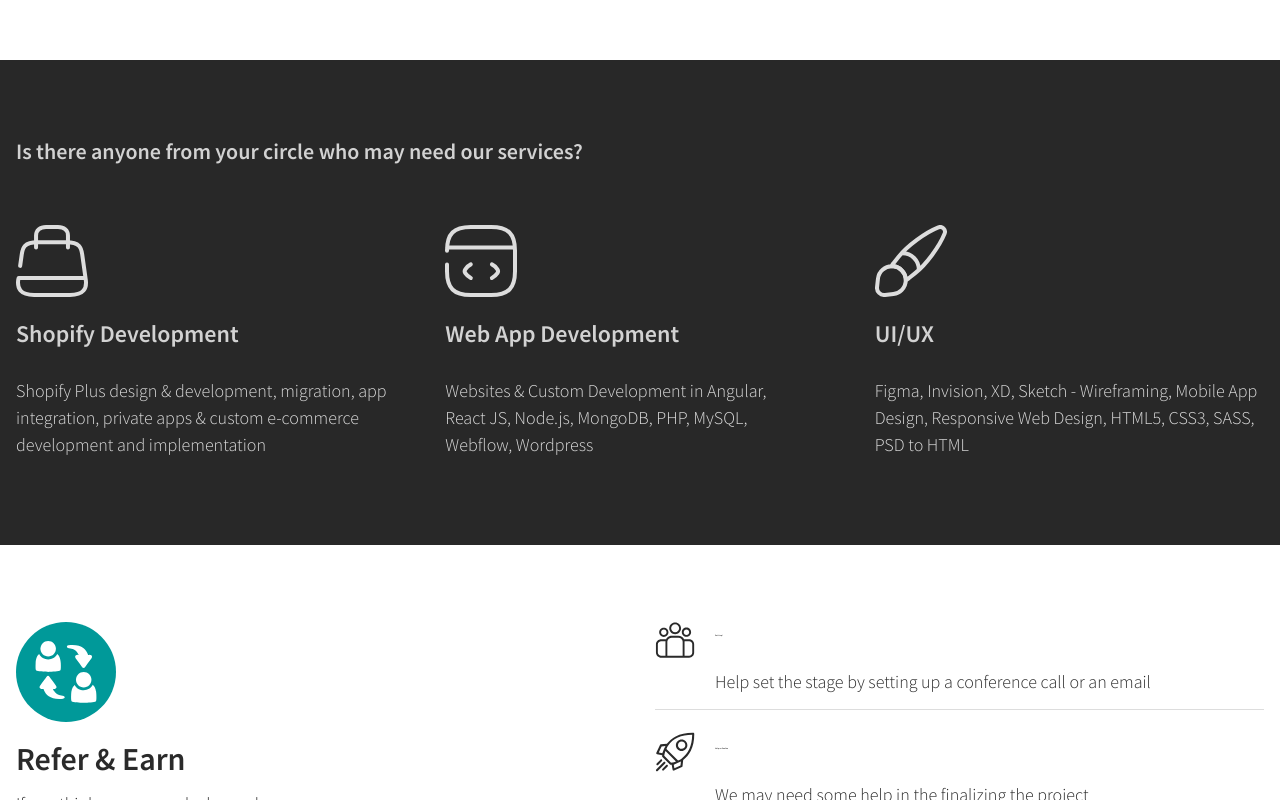
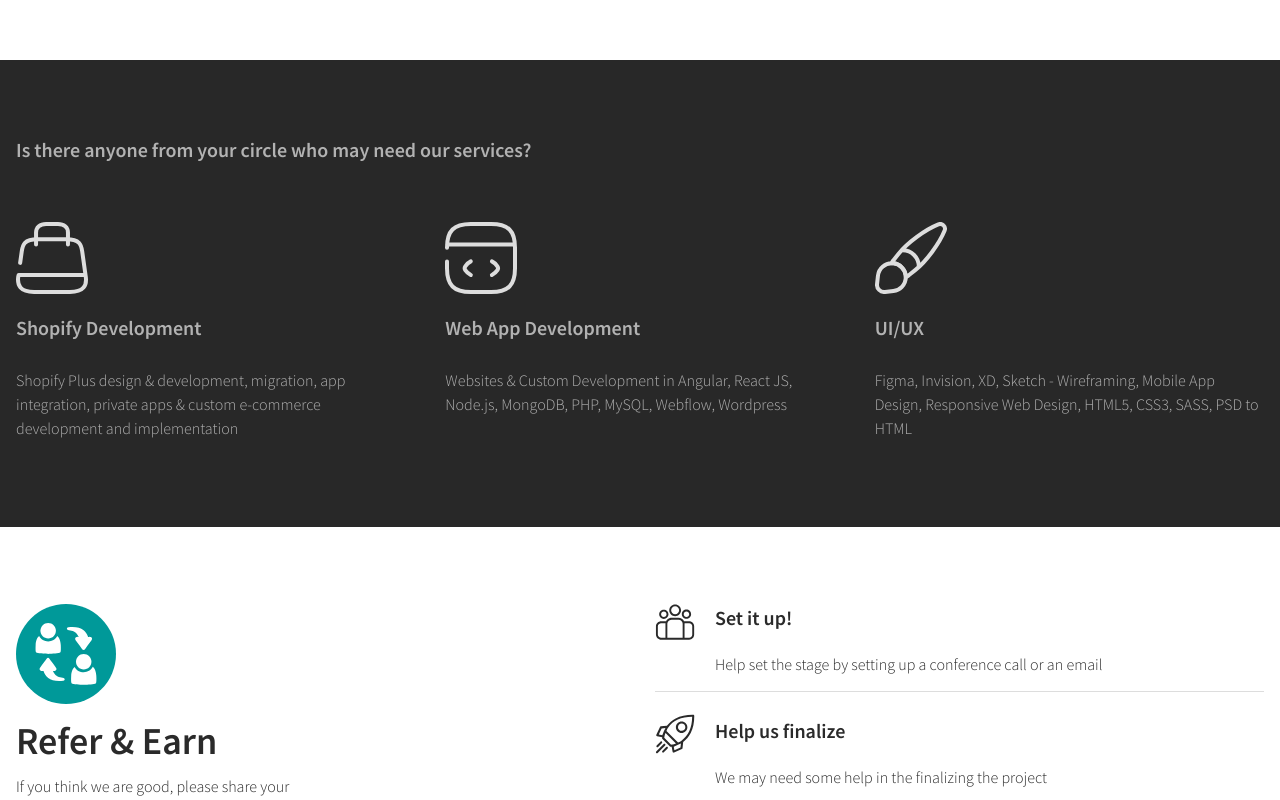
Before and after one commit to sumcodez/bitpastel-v1, a Next.js app: page /partner in a window 1280 px wide. Shown: the part 580-1380 px from the top of the page. Built offline with nearby package versions, Linux system fonts and the light colour scheme; no server answers; what country-codes-list would draw is missing.

Commit message:
partner & privacy

```diff
--- a/src/components/partner/PartnerHero.tsx
+++ b/src/components/partner/PartnerHero.tsx
@@ -15,7 +15,7 @@ const scrollToSection = (id: string) => {
       <div className="container px-4 mx-auto">
           <div className="partner-hero-wrapper grid md:grid-cols-2 grid-cols-1 items-center md:text-left text-center md:p-[0] p-[15px]">
             <div className='partner-hero-title md:p-[0] py-[25px]'>
-               <h1 className='font-source font-[700] pb-[25px] title text-title'>Bitpastel Partner Program</h1>
+               <h1 className='font-source font-[700] pb-[25px] title text-title text-[38px]'>Bitpastel Partner Program</h1>
                <button className='partner-btn bg-green-btn font-source' onClick={() => scrollToSection('become-a-partner') }> Refer & Earn</button>
             </div>
             <div className=' md:pl-[30px] md:order-last order-first' >
--- a/src/components/partner/PartnerService.tsx
+++ b/src/components/partner/PartnerService.tsx
@@ -4,7 +4,7 @@ const PartnerService = () => {
   return (
     <section className="partner-service-area relative bg-[#282828] md:pt-[77px] md:pb-[87px] py-[50px]">
       <div className="container px-4 mx-auto">
-        <h2 className="font-source text-white md:text-[22px] md:pb-0 pb-[15px] leading-[normal] text-[18px] md:text-left text-center md:max-w-[unset] max-w-[300px] md:mx-0 mx-auto font-[600]">
+        <h2 className="font-source text-[#B2B2B2] md:text-[20px] md:pb-0 pb-[15px] leading-[normal] text-[20px] md:text-left text-center md:max-w-[unset] max-w-[300px] md:mx-0 mx-auto font-[600]">
           Is there anyone from your circle who may need our services?
         </h2>
         <div className="grid md:grid-cols-3 grid-cols-1 md:pt-[60px] mx-[-20px]">
@@ -32,10 +32,10 @@ const PartnerService = () => {
                 stroke-width="4"
               ></path>
             </svg>
-            <h3 className="font-source font-[600] text-white md:text-[24px] text-[18px] lg:min-h-[unset] md:pt-[19px] md:pb-[25px] pt-[15px] pb-[10px] md:min-h-[100px]">
+            <h3 className="font-source font-[600] text-[#B2B2B2] md:text-[20px] text-[20px] lg:min-h-[unset] md:pt-[19px] md:pb-[25px] pt-[15px] pb-[10px] md:min-h-[100px]">
               Shopify Development
             </h3>
-            <p className="text-[#ddd] font-source font-[300] md:text-[18px] text-[13px] ">
+            <p className="text-[#B2B2B2] font-source font-[300] md:text-[16px] text-[16px] ">
               Shopify Plus design & development, migration, app integration, private apps & custom
               e-commerce development and implementation
             </p>
@@ -78,10 +78,10 @@ const PartnerService = () => {
                 stroke-width="4"
               ></path>
             </svg>
-            <h3 className="font-source font-[600] text-white md:text-[24px] text-[18px] lg:min-h-[unset] md:pt-[19px] md:pb-[25px] pt-[15px] pb-[10px] md:min-h-[100px]">
+            <h3 className="font-source font-[600] text-[#B2B2B2] md:text-[20px] text-[20px] lg:min-h-[unset] md:pt-[19px] md:pb-[25px] pt-[15px] pb-[10px] md:min-h-[100px]">
               Web App Development
             </h3>
-            <p className="text-[#ddd] font-source font-[300] md:text-[18px] text-[13px] md:pr-[40px]">
+            <p className="text-[#B2B2B2] font-source font-[300] md:text-[16px] text-[16px] md:pr-[40px]">
               Websites & Custom Development in Angular, React JS, Node.js, MongoDB, PHP, MySQL,
               Webflow, Wordpress
             </p>
@@ -117,10 +117,10 @@ const PartnerService = () => {
                 stroke-width="4"
               ></path>
             </svg>
-            <h3 className="font-source font-[600] text-white md:text-[24px] text-[18px] lg:min-h-[unset] md:pt-[19px] md:pb-[25px] pt-[15px] pb-[10px] md:min-h-[100px]">
+            <h3 className="font-source font-[600] text-[#B2B2B2] md:text-[20px] text-[20px] lg:min-h-[unset] md:pt-[19px] md:pb-[25px] pt-[15px] pb-[10px] md:min-h-[100px]">
               UI/UX
             </h3>
-            <p className="text-[#ddd] font-source font-[300] md:text-[18px] text-[13px]">
+            <p className="text-[#B2B2B2] font-source font-[300] md:text-[16px] text-[16px]">
               Figma, Invision, XD, Sketch - Wireframing, Mobile App Design, Responsive Web Design,
               HTML5, CSS3, SASS, PSD to HTML
             </p>
```
Also changed, not shown: src/styles/tailwind.css.
